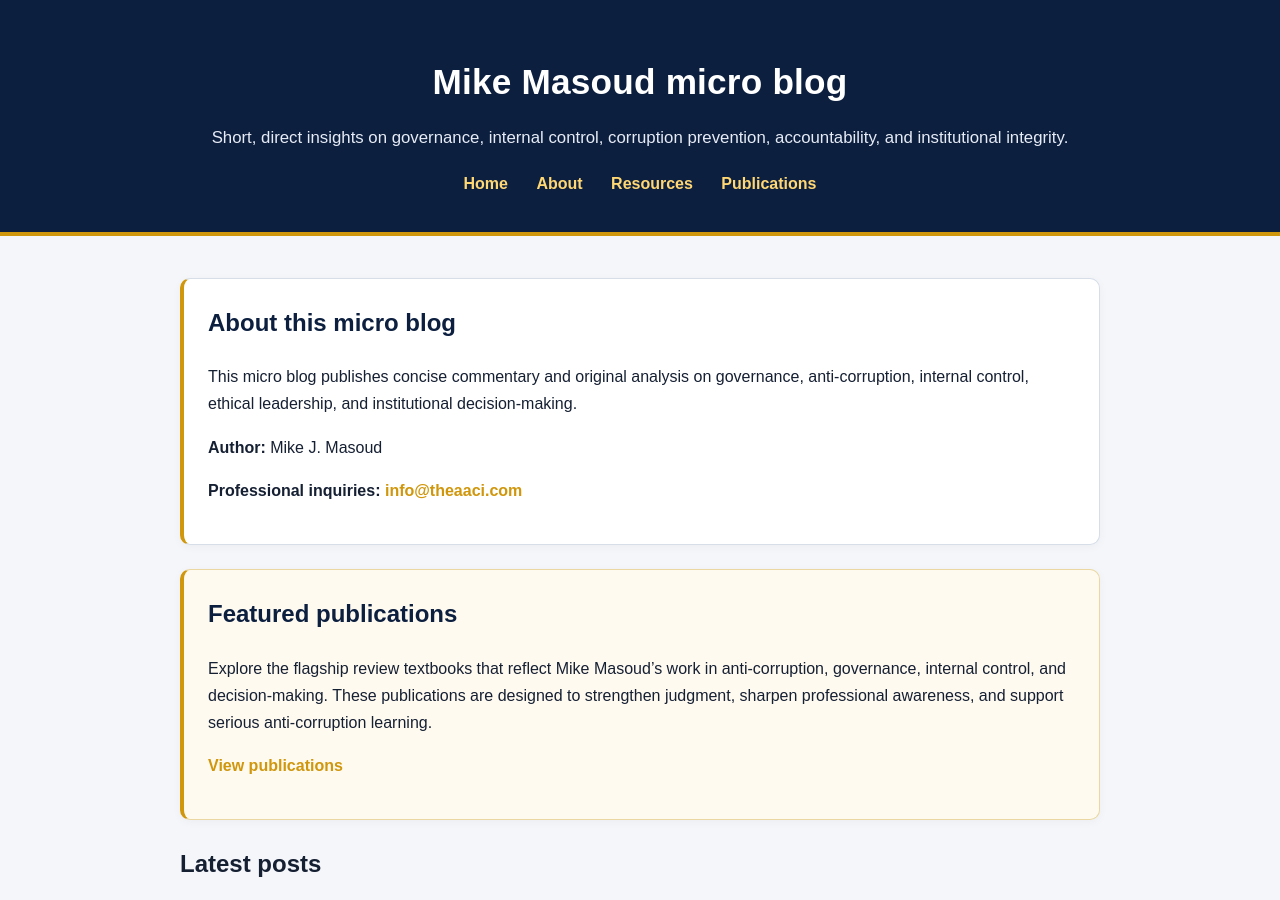
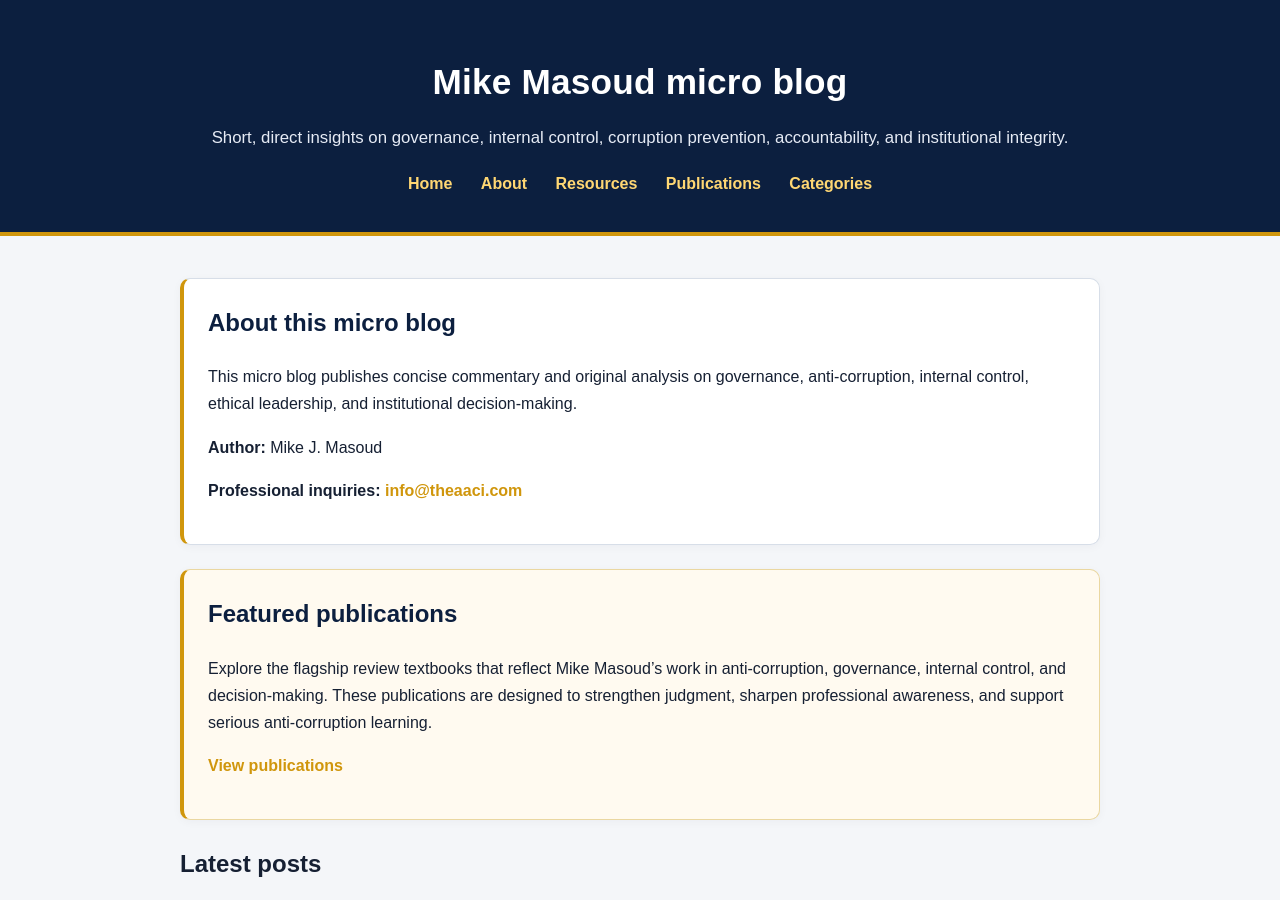
Before and after one commit to mikemasoud/microblog, a Jekyll site: the page built from index.md, in a window 1280 px wide and 900 px high. Built offline with Jekyll 4.4.1, drawn with Linux system fonts in a browser that asks for light colours.

Commit message:
Update default.html

```diff
--- a/_layouts/default.html
+++ b/_layouts/default.html
@@ -20,6 +20,7 @@
       <a href="/about/">About</a>
       <a href="/resources/">Resources</a>
       <a href="/publications/">Publications</a>
+      <a href="/categories/">Categories</a>
     </nav>
   </header>
 
```
